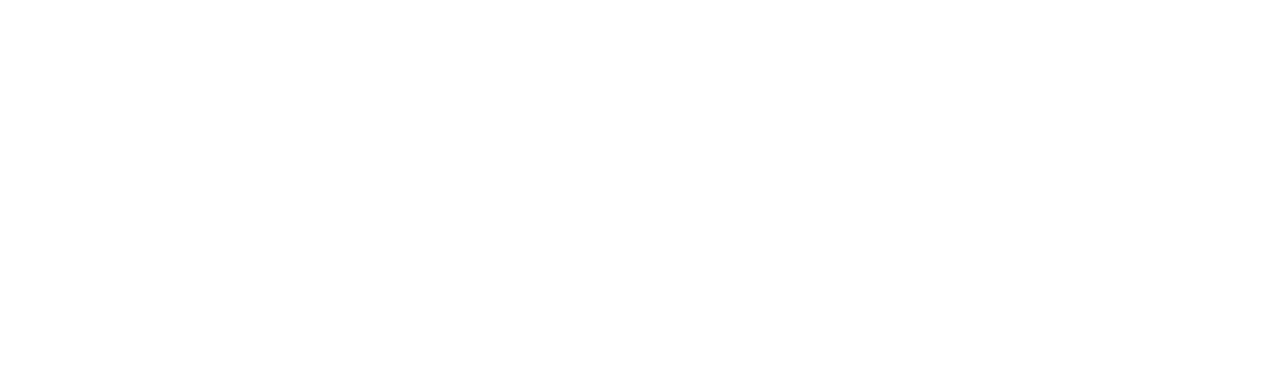
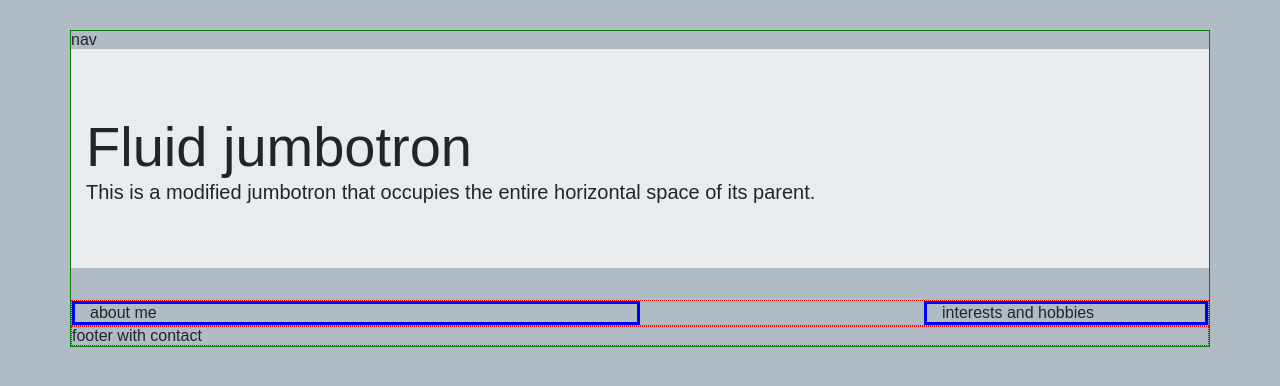
Before and after one commit to TuffLuffJimmy/responsive_design, a plain HTML site: page index.html in a window 1280 px wide. Drawn offline with nearby package versions, Linux system fonts and the light colour scheme.

Commit message:
added txt file, updated CSS, continue to modify layout

```diff
--- a/index.html
+++ b/index.html
@@ -2,7 +2,7 @@
 <html lang="en">
 <head>
      <meta charset="UTF-8">
-     <meta name="viewport" content="width=device-width, initial-scale=1.0">
+     <meta name="viewport" content="width=device-width, initial-scale=1.0, shrink-to-fit=no">
      <link rel="stylesheet" href="https://maxcdn.bootstrapcdn.com/bootstrap/4.0.0/css/bootstrap.min.css"
           integrity="sha384-Gn5384xqQ1aoWXA+058RXPxPg6fy4IWvTNh0E263XmFcJlSAwiGgFAW/dAiS6JXm" crossorigin="anonymous">
      <link rel="stylesheet" href="reset.css">
@@ -10,6 +10,28 @@
      <title>Home</title>
 </head>
 <body>
+     <div class="container mycontainer">
+          <div class="row mynav">
+               <h1>nav</h1>
+          </div>
+          <div class="row jumbotron jumbotron-fluid">
+               <div class="container">
+                    <h1 class="display-4">Fluid jumbotron</h1>
+                    <p class="lead">This is a modified jumbotron that occupies the entire horizontal space of its parent.</p>
+               </div>
+          </div>
+          <div class="row justify-content-between myrow">
+               <div class="col-6 mycol">
+                    <h1>about me</h1>
+               </div>
+               <div class="col-3 mycol">
+                    <h1>interests and hobbies</h1>
+               </div>
+          </div>
+          <div class="row myrow">
+               <h1>footer with contact</h1>
+          </div>
+     </div>
 
 
      <script src="https://code.jquery.com/jquery-3.2.1.slim.min.js"
--- a/style.css
+++ b/style.css
@@ -0,0 +1,18 @@
+
+
+body {
+     margin: 30px;
+     background-color: rgb(177, 187, 197);
+}
+
+.mycontainer {
+     border: 1px solid green;
+}
+
+.myrow {
+     border: 1px dotted red;
+}
+
+.mycol {
+     border: 3px solid blue;
+}
```
Also changed, not shown: contact.html (+1 -1 lines), portfolio.html (+2 -1 lines), txt_files/bio.txt (added).
